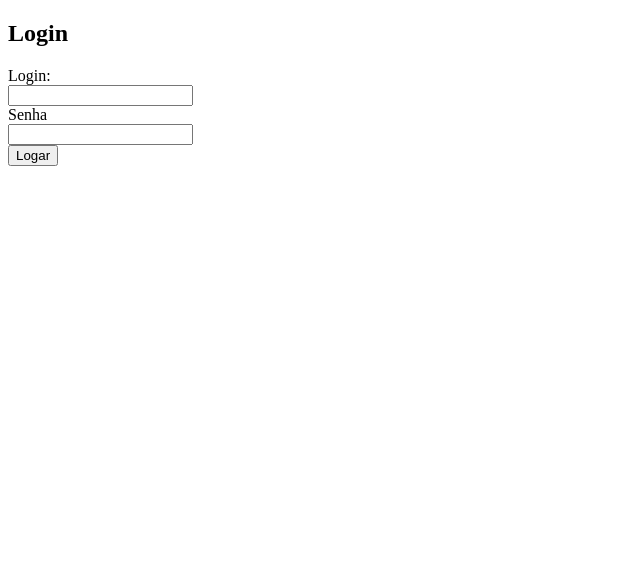
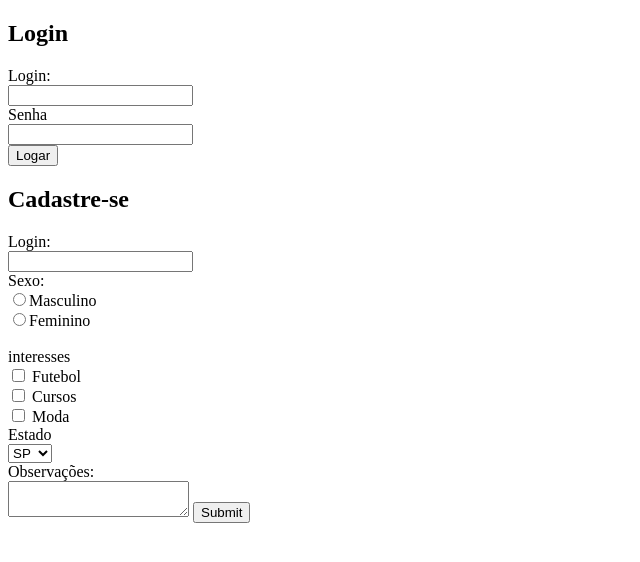
Before and after one commit to LucasZeon/aprendendowebfullstack, a plain HTML site: page Primeiro Projeto/index.html in a window 1280 px wide. Shown: the whole page, without its empty margins (0-640 px from the left). Drawn offline with Linux system fonts and the light colour scheme.

Commit message:
Aprendendo Formulários 2.0

```diff
--- a/Primeiro Projeto/index.html
+++ b/Primeiro Projeto/index.html
@@ -23,8 +23,36 @@
 
 			</form>
 
+			<h2>Cadastre-se</h2>
 
+			<form>
 
+			Login:<br>
+			<input type="text" name="login"><br>
+
+			Sexo: <br>
+			<input type="radio" name="sexo" value="M">Masculino<br>
+			<input type="radio" name="sexo" value="F">Feminino<br><br>
+
+			interesses<br>
+			<input type="checkbox" name="interesses"> Futebol <br>
+			<input type="checkbox" name="interesses"> Cursos <br>
+			<input type="checkbox" name="interesses"> Moda <br>
+
+			Estado<br>
+			<select name="estado">
+				<option value="sp">SP</option>
+				<option value="rj">RJ</option>
+				<option value="mg">MG</option>
+				<option value="rs">RS</option>
+			</select><br>
+
+			Observações: <br>
+			<textarea></textarea>
+
+			<input type="submit" name="Cadastrar">
+
+		</form>
 	</body>
 
 </html>
```
Lines whose indentation alone changed are shown as unchanged.
